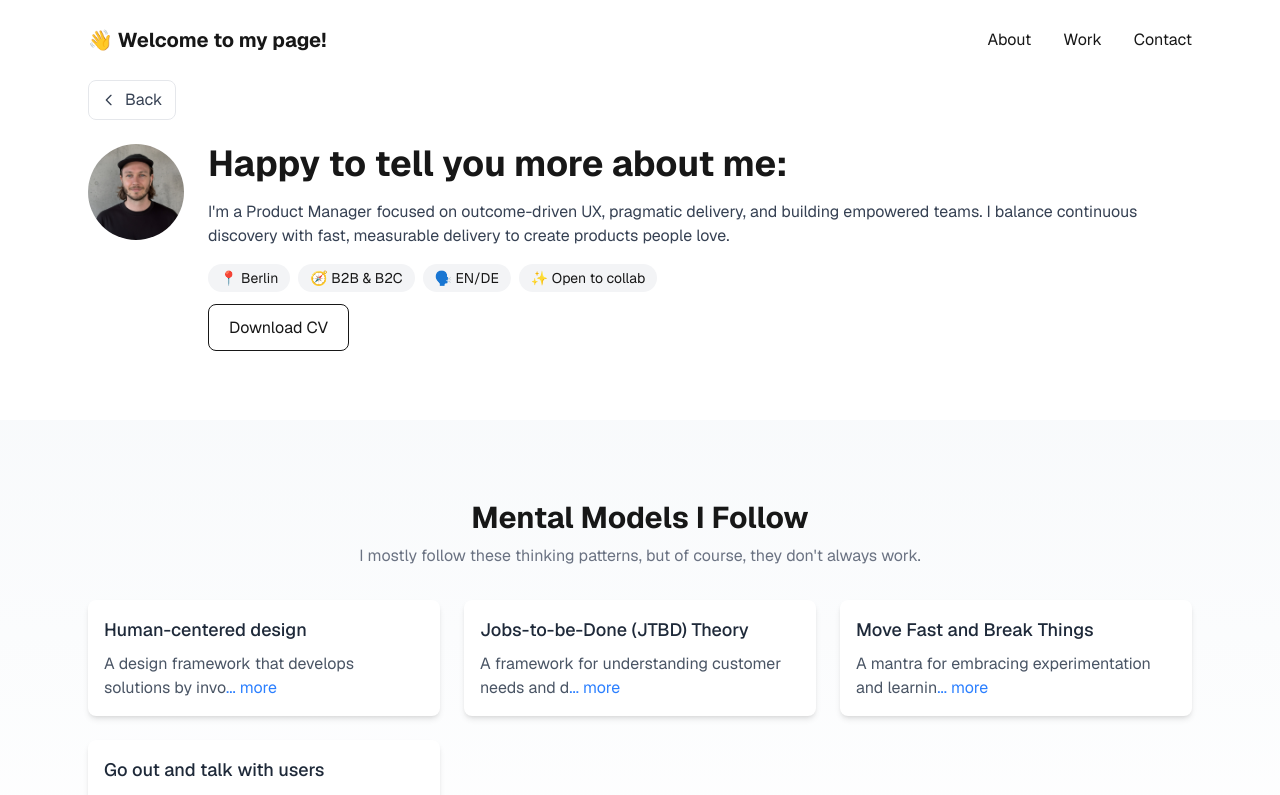
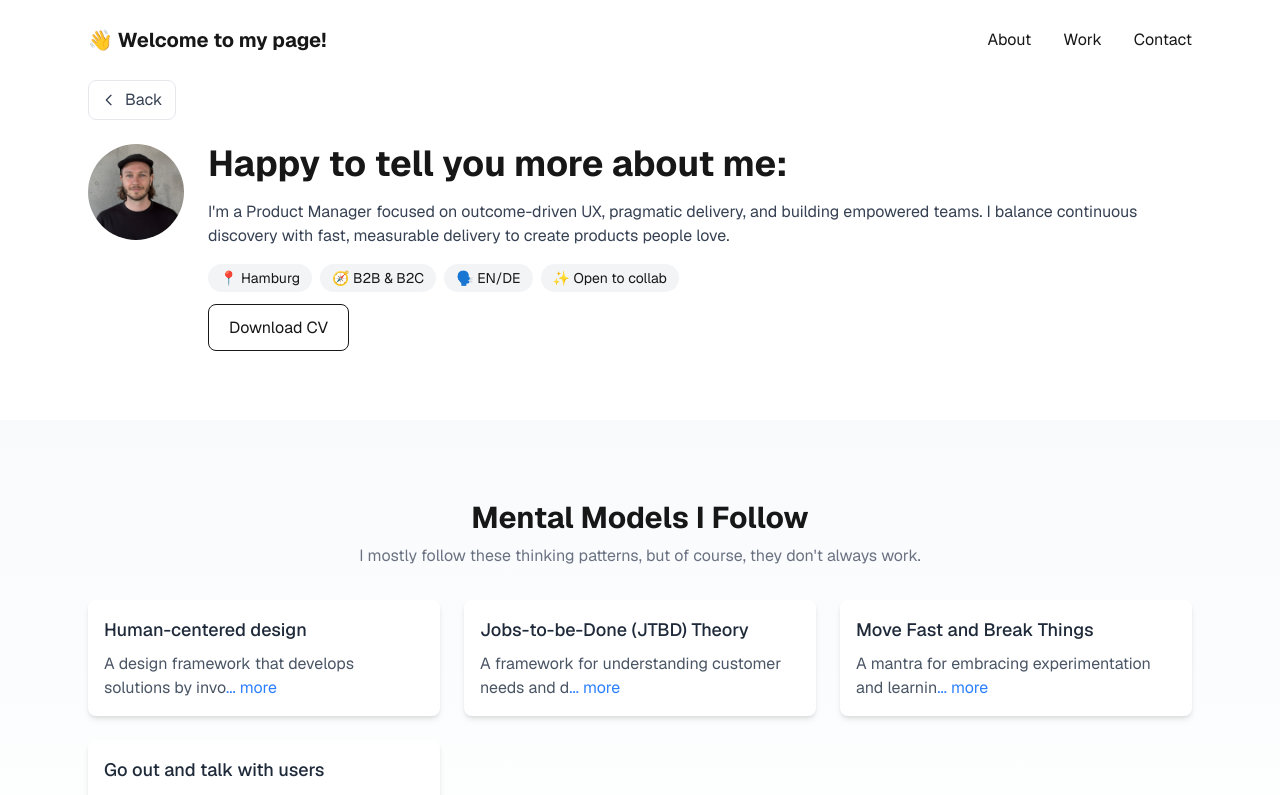
Before and after one commit to Testo-saurus/my-portfolio, a Next.js app: page /about in a window 1280 px wide. Shown: the top 795 px of the page. Built offline with nearby package versions, Linux system fonts and the light colour scheme.

Commit message:
add cv dowload fuctionality

```diff
--- a/app/about/page.tsx
+++ b/app/about/page.tsx
@@ -65,7 +65,7 @@ export default function AboutPage() {
                 </p>
                 <div className="flex flex-wrap gap-2 mb-6">
                   {[
-                    "📍 Berlin",
+                    "📍 Hamburg",
                     "🧭 B2B & B2C",
                     "🗣️ EN/DE",
                     "✨ Open to collab",
@@ -81,7 +81,7 @@ export default function AboutPage() {
 
                 <div>
                   <Link
-                    href="/Jannik_Stroh_CV.pdf"
+                    href="/CV Jannik Strohbeck 2025.pdf"
                     target="_blank"
                     rel="noopener noreferrer"
                     className="px-5 py-3 border rounded-lg hover:bg-gray-50"
--- a/app/projects/page.tsx
+++ b/app/projects/page.tsx
@@ -1,7 +1,7 @@
 const ProjectsPage = () => (
   <main style={{ padding: "2rem", textAlign: "center" }}>
     <h1>Projects</h1>
-    <p>This page will showcase my projects. Stay tuned!</p>
+    <p>This page will showcase my projects. Stayy tuned!</p>
   </main>
 );
 
```
Also changed, not shown: 1 other file (tests, documents, lock files or other folders).
